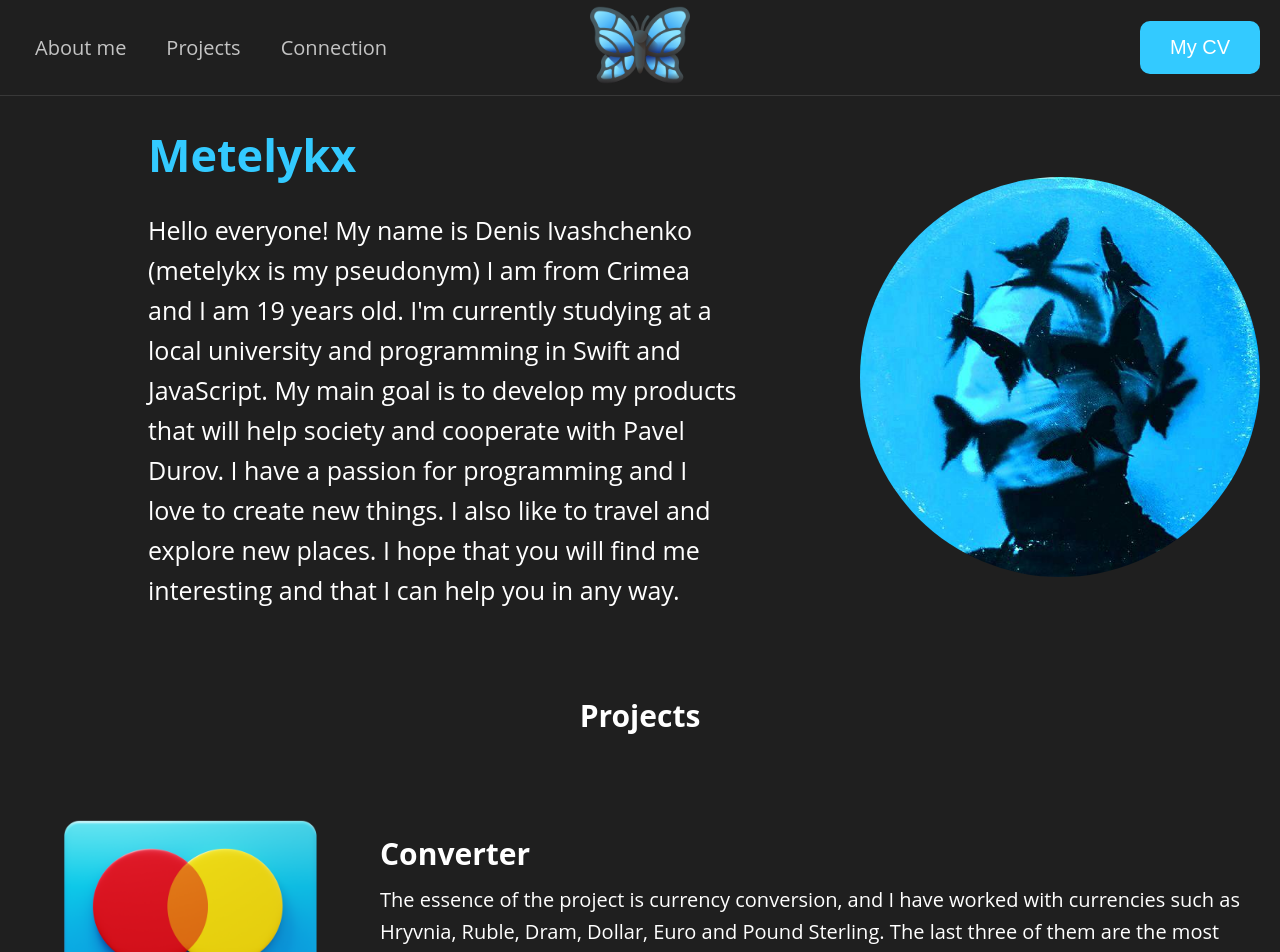
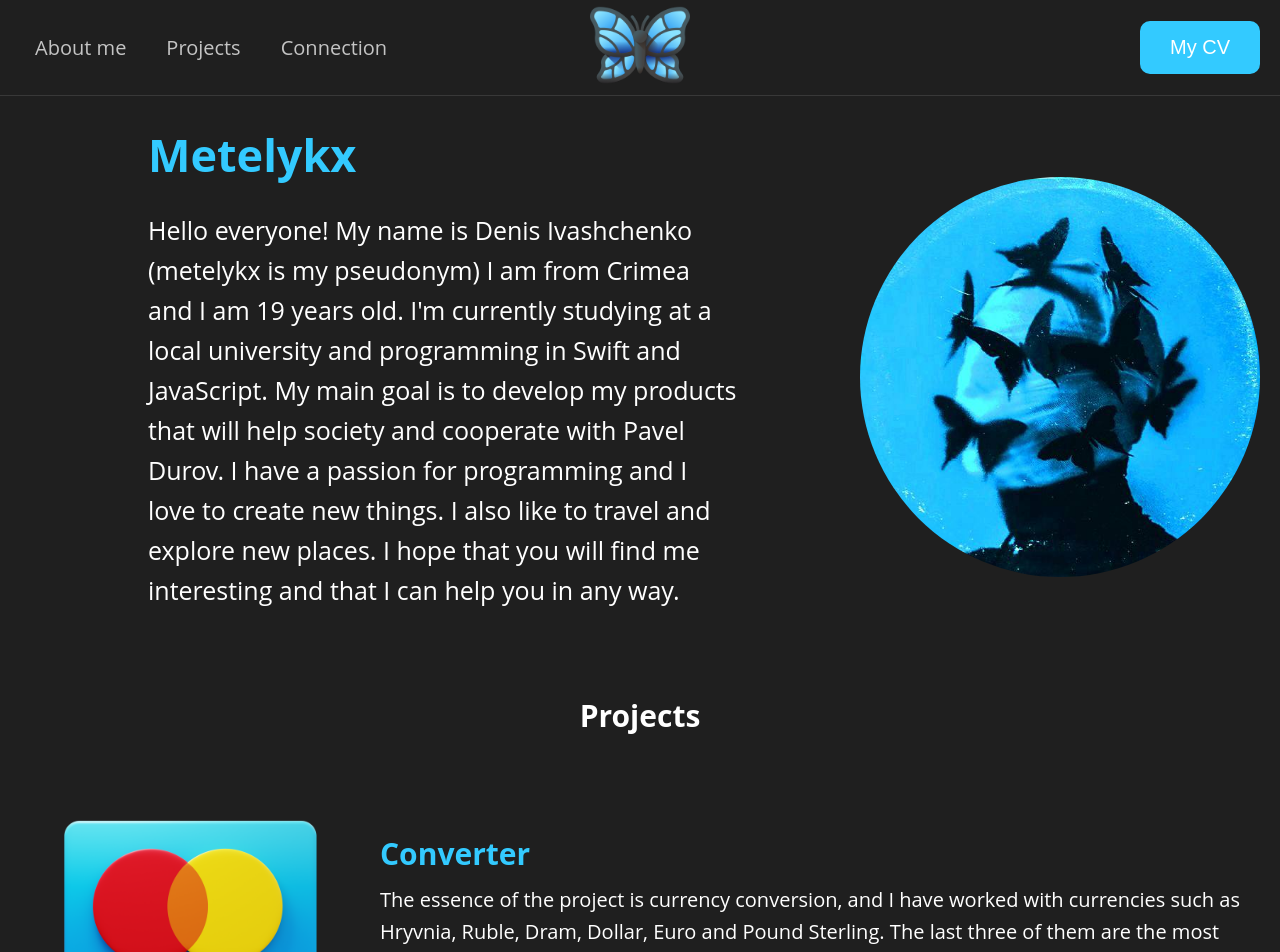
Before and after one commit to metelykx/website, a Vue app: page / in a window 1280 px wide. Shown: the top 952 px of the page. Built offline with nearby package versions, Linux system fonts and the light colour scheme.

Commit message:
color h2

```diff
--- a/src/App.vue
+++ b/src/App.vue
@@ -212,7 +212,7 @@ a:hover {
 .projects .converter h2 {
   font-family: 'Open Sans', sans-serif;
   font-weight: 700;
-  color: white;
+  color: #33CAFF;
   font-size: 30px;
   margin-top: 0; /* Убираем отступ сверху */
   margin-bottom: 10px; /* Отступ снизу для заголовка */
```
